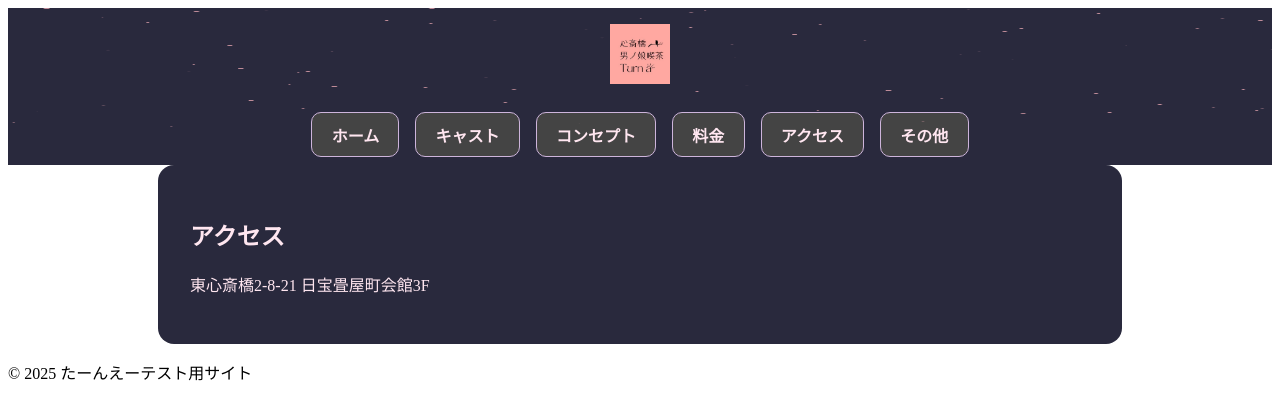
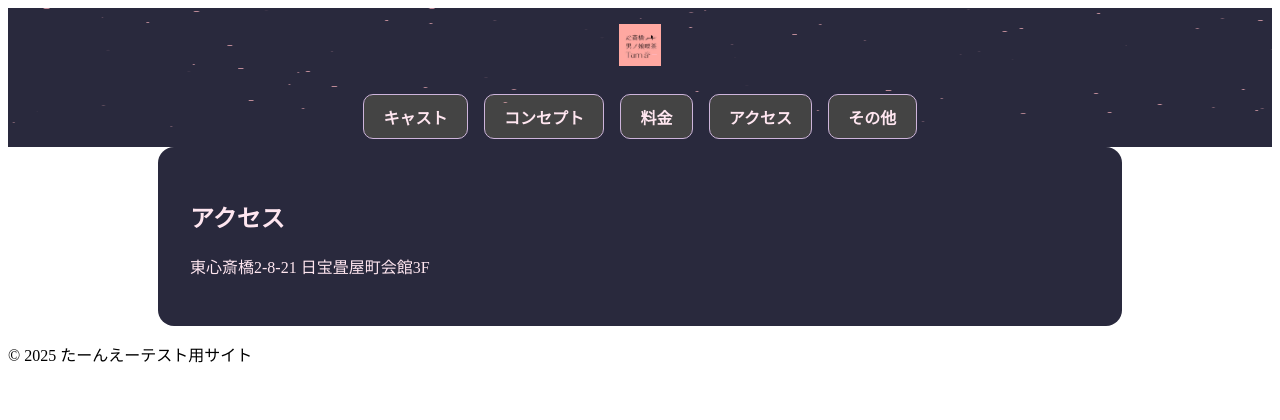
Before and after one commit to ugakky/turnA, a plain HTML site: page access.html in a window 1280 px wide. Drawn offline with Linux system fonts and the light colour scheme.

Commit message:
強化完了！力を見せてやれ！

```diff
--- a/access.html
+++ b/access.html
@@ -16,7 +16,6 @@
     </a>
   </div>
   <div class="button-nav">
-    <a href="index.html" class="nav-button">ホーム</a>
     <a href="cast.html" class="nav-button">キャスト</a>
     <a href="concept.html" class="nav-button">コンセプト</a>
     <a href="menu.html" class="nav-button">料金</a>
--- a/style.css
+++ b/style.css
@@ -49,7 +49,7 @@ header {
 }
 
 .logo img {
-  height: 60px;
+  height: 42px;
 }
 
 .button-nav {
```
Also changed, not shown: cast.html (+0 -1 lines), concept.html (+0 -1 lines), index.html (+0 -1 lines), menu.html (+0 -1 lines), other.html (+0 -1 lines).
